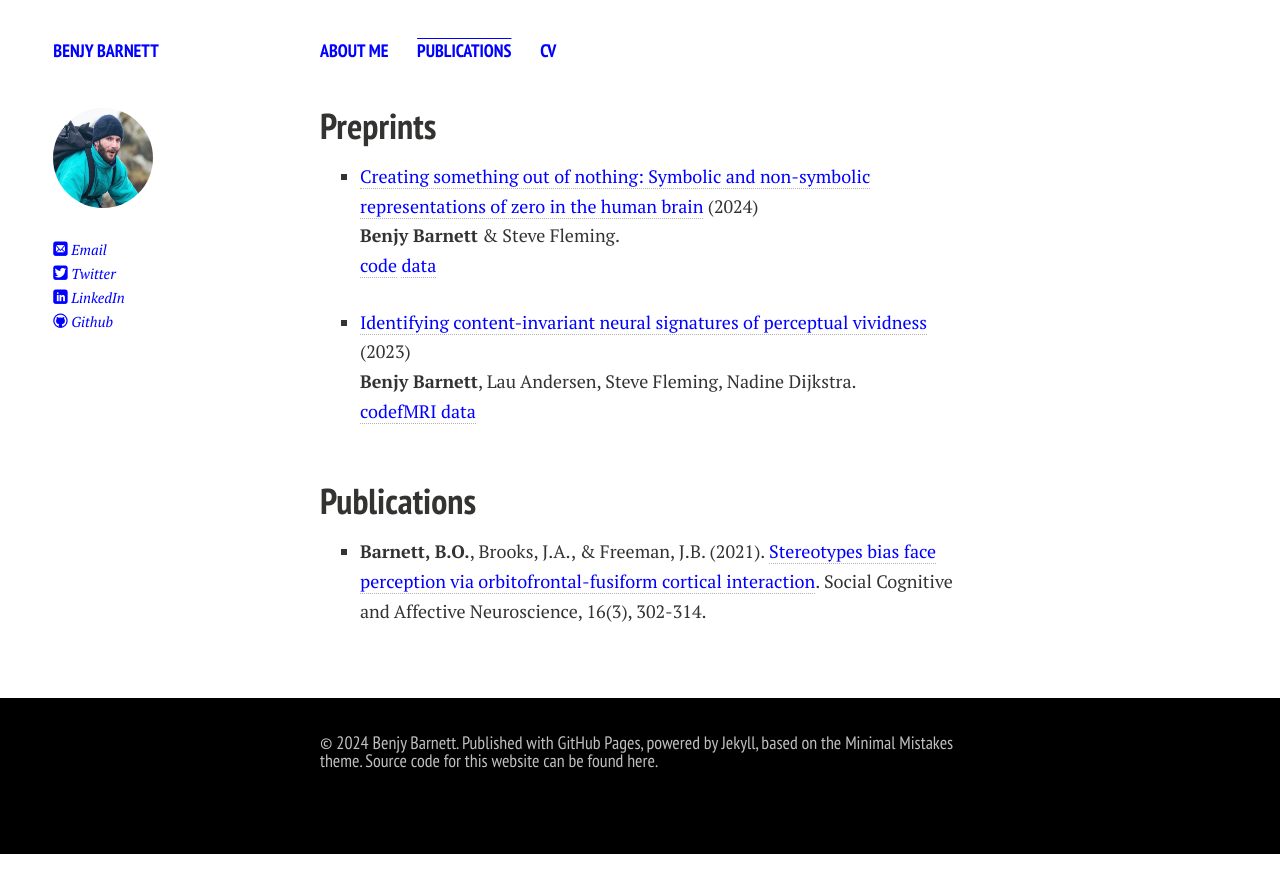
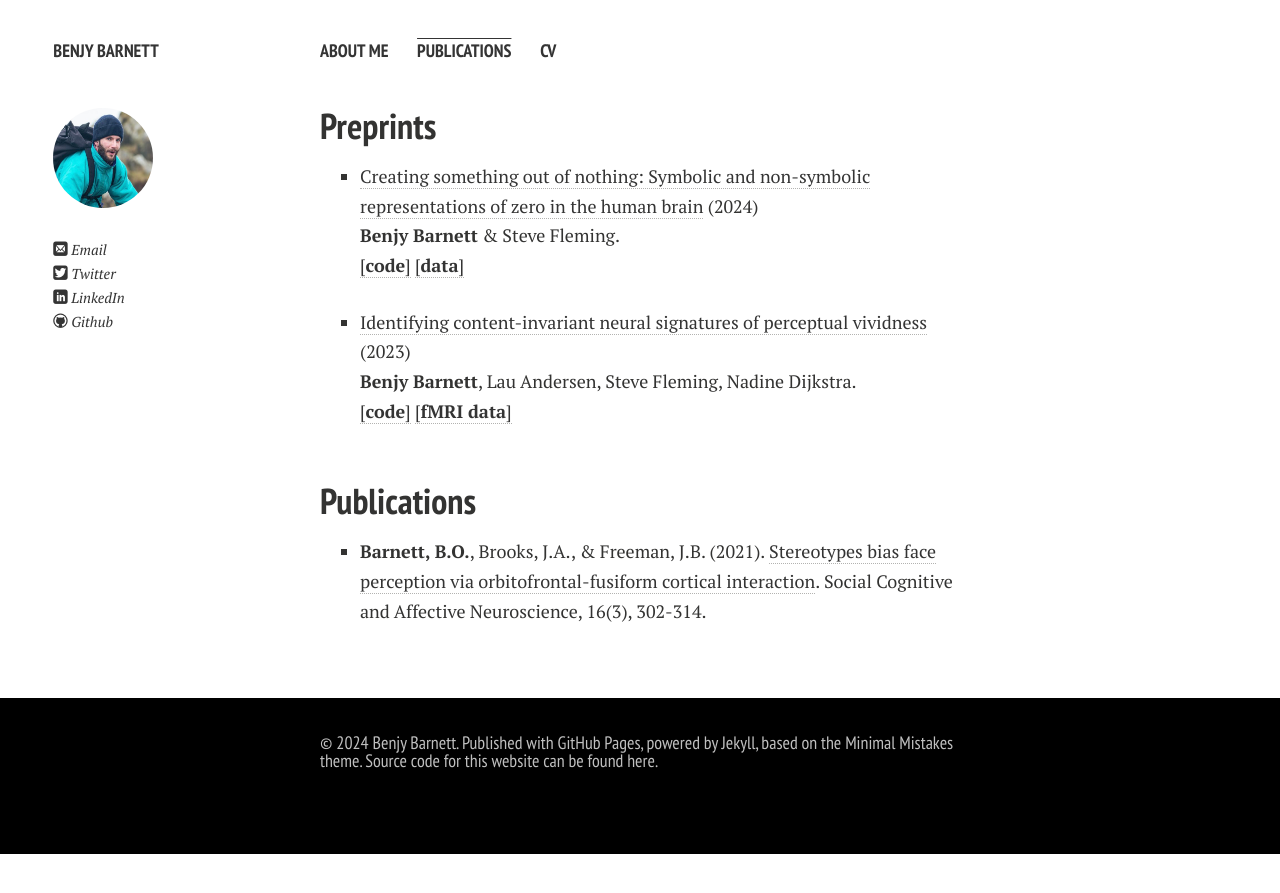
Before and after one commit to benjybarnett/benjybarnett.github.io, a Jekyll site: the page built from publications.md, in a window 1280 px wide. Shown: the top 893 px of the page. Built offline with Jekyll 4.4.1, drawn with Linux system fonts in a browser that asks for light colours; nearby versions of some CDN libraries; comment, search, counter and statistics services are not loaded; a style sheet for code colours, icons or effects is not loaded.

Commit message:
code links

```diff
--- a/assets/css/main.css
+++ b/assets/css/main.css
@@ -6,25 +6,6 @@ html{font-family:sans-serif;-webkit-text-size-adjust:100%;-ms-text-size-adjust:1
 body{margin:0;}
 a:focus{outline:thin dotted;}
 a:active,a:hover{outline:0;}
-/* unvisited link */
-a:link {
-  color: blue;
-}
-
-/* visited link */
-a:visited {
-  color: purple;
-}
-
-/* mouse over link */
-a:hover {
-  color: hotpink;
-}
-
-/* selected link */
-a:active {
-  color: yellow;
-}
 h1{font-size:2em;margin:0.67em 0;}
 abbr[title]{border-bottom:1px dotted;}
 b,strong{font-weight:bold;}
--- a/publications.md
+++ b/publications.md
@@ -7,11 +7,11 @@ title: Publications
 ## Preprints
 
 - [Creating something out of nothing: Symbolic and non-symbolic representations of zero in the human brain](https://www.biorxiv.org/content/10.1101/2024.01.30.577906v1) (2024)<br> **Benjy Barnett** & Steve Fleming.<br>
-[code](https://github.com/benjybarnett/ZeroMEG) [data](https://osf.io/vr7qp/)
+[[**code**]](https://github.com/benjybarnett/ZeroMEG) [[**data**]](https://osf.io/vr7qp/)
 
 - [Identifying content-invariant neural signatures of perceptual vividness](https://www.biorxiv.org/content/10.1101/2022.11.30.518510v3) (2023)<br>
 **Benjy Barnett**, Lau Andersen, Steve Fleming, Nadine Dijkstra.<br>
-[code](https://github.com/benjybarnett/abstract-awareness)[fMRI data](https://data.ru.nl/collections/di/dccn/DSC_3018030.03_435?0)
+[[**code**]](https://github.com/benjybarnett/abstract-awareness) [[**fMRI data**]](https://data.ru.nl/collections/di/dccn/DSC_3018030.03_435?0)
 
   <br>
 
```
Also changed, not shown: index.md (+1 -1 lines).
